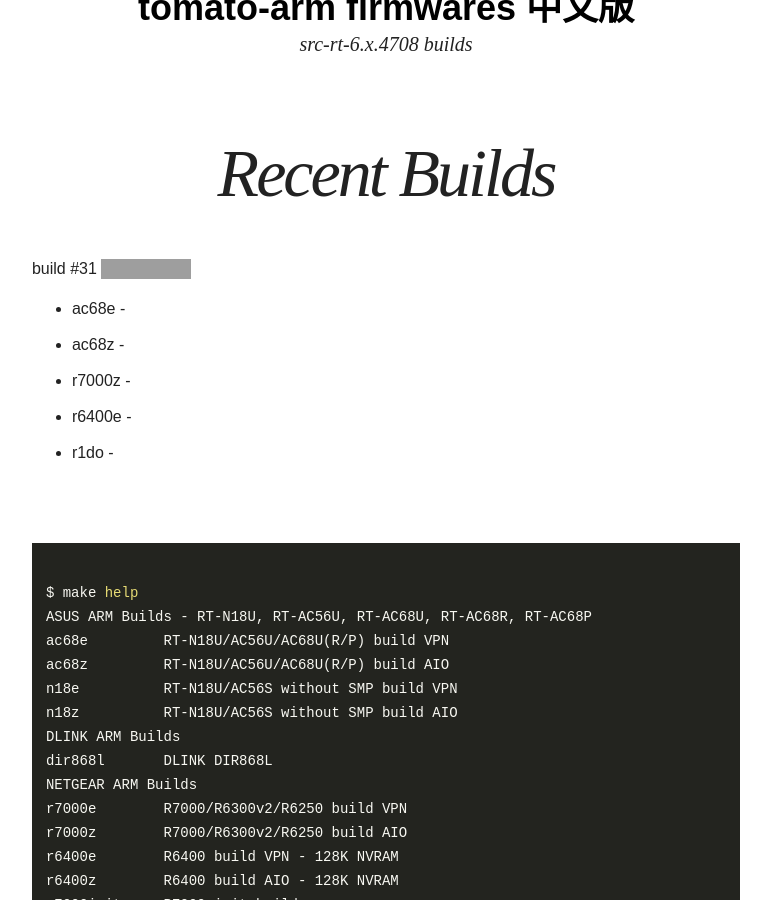
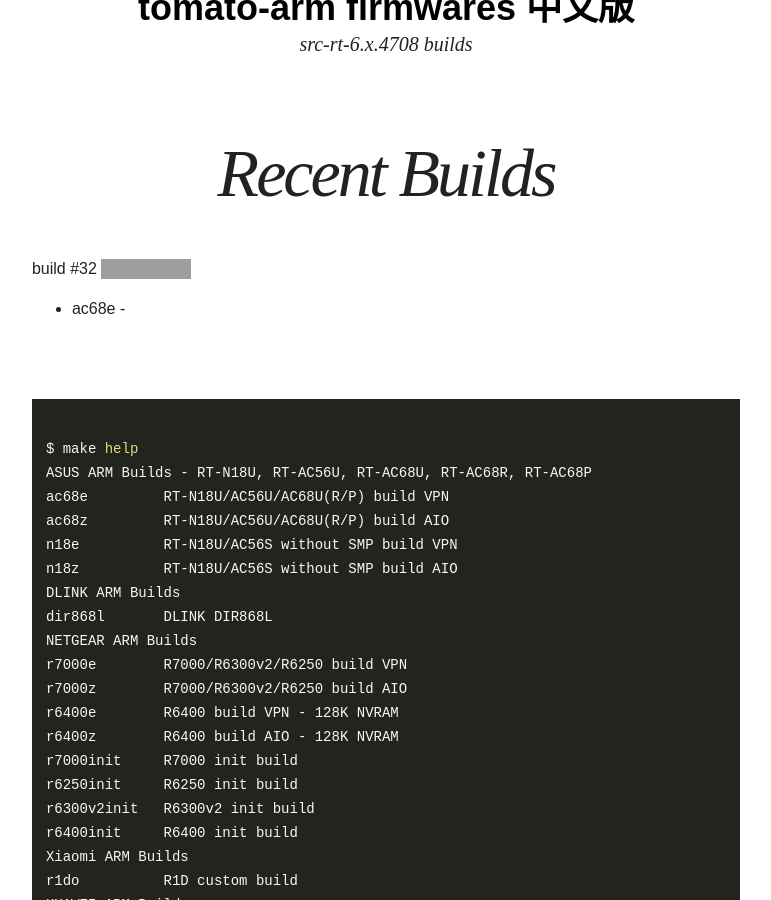
Before and after one commit to oglopss/tomato-arm-ci-jekyll, a Jekyll site: the page built from index.html, in a window 1280 px wide and 900 px high, scrolled down 339 px. Shown: the whole window, without its empty margins (254-1025 px from the left). Built offline with Jekyll 4.4.1, drawn with Linux system fonts in a browser that asks for light colours; nearby versions of some CDN libraries; grey boxes are pictures that could not be loaded.

Commit message:
Travis build 32 ac68e pushed to gh-pages

```diff
--- a/_data/ss.yml
+++ b/_data/ss.yml
@@ -1,7 +1,3 @@
-build: 31
+build: 32
 files:
   - 0001 ac68e
-  - 0005 r1do
-  - 0002 ac68z
-  - 0004 r6400e
-  - 0003 r7000z
```
